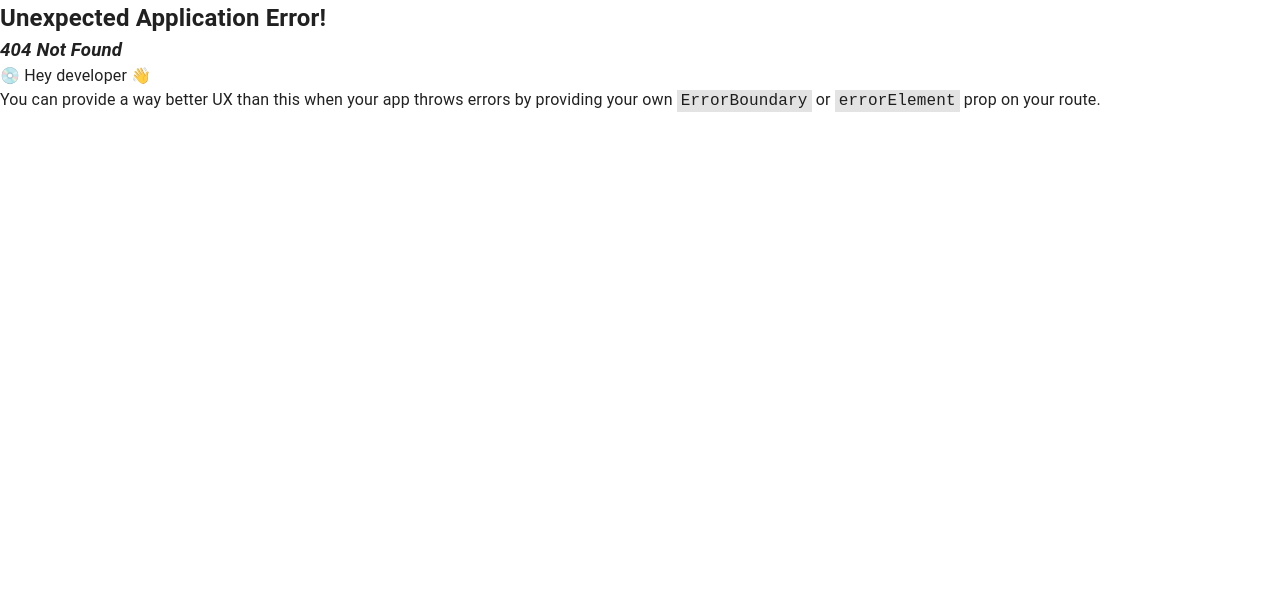
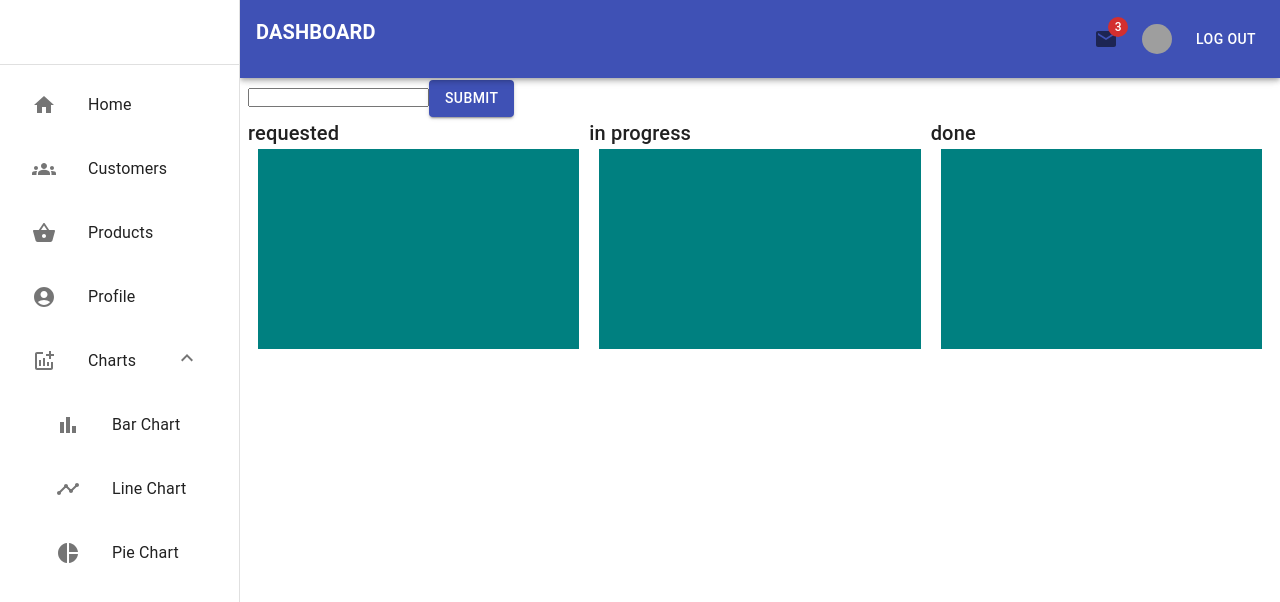
Before and after one commit to junseokoh-hub/react-mui-dashboard, a React (Vite) app: page /kanban in a window 1280 px wide. Before the commit this address had no page. Shown: the top 602 px of the page. Built offline with nearby package versions, Linux system fonts and the light colour scheme; sample sign-in values are in the browser's storage; grey boxes are pictures that could not be loaded.

Commit message:
feat: kanban with dndkit library

```diff
--- a/package.json
+++ b/package.json
@@ -9,6 +9,9 @@
     "preview": "vite preview"
   },
   "dependencies": {
+    "@dnd-kit/core": "^6.0.8",
+    "@dnd-kit/sortable": "^7.0.2",
+    "@dnd-kit/utilities": "^3.2.1",
     "@emotion/react": "^11.10.6",
     "@emotion/styled": "^11.10.6",
     "@mui/icons-material": "^5.11.16",
--- a/src/Router.tsx
+++ b/src/Router.tsx
@@ -3,6 +3,7 @@ import { createBrowserRouter } from "react-router-dom";
 import Layout from "./components/layout/Layout";
 import AuthContextProvider from "./context/AuthContext";
 import LoadingIndicator from "./utils/LoadingIndicator";
+import KanbanPage from "./pages/KanbanPage";
 
 const HomePage = lazy(() => import("./pages/HomePage"));
 const AuthPage = lazy(() => import("./pages/AuthPage"));
@@ -45,6 +46,12 @@ const routerInfo = [
   },
   {
     id: 6,
+    path: "/kanban",
+    element: <KanbanPage />,
+    withAuth: true,
+  },
+  {
+    id: 7,
     path: "/auth",
     element: <AuthPage />,
     withAuth: false,
--- /dev/null
+++ b/src/components/kanban/KanbanContainer.tsx
@@ -0,0 +1,131 @@
+import {
+  DndContext,
+  DragOverlay,
+  closestCorners,
+  useSensor,
+  useSensors,
+  PointerSensor,
+  KeyboardSensor,
+  DragStartEvent,
+  DragOverEvent,
+  DragEndEvent,
+  defaultDropAnimation,
+} from "@dnd-kit/core";
+import { sortableKeyboardCoordinates, arrayMove } from "@dnd-kit/sortable";
+import Box from "@mui/material/Box";
+import Grid from "@mui/material/Grid";
+import KanbanInput from "./kanbanInput";
+import { useState } from "react";
+import { extractSectionKey, initializeKanban } from "../../utils/board";
+import { KanbanSectionsType } from "../../types/kanban";
+import { getPostById } from "../../utils/task";
+import SortablePost from "./SortablePost";
+import KanbanPlate from "./KanbanPlate";
+
+const KanbanContainer = () => {
+  const [kanbanSections, setKanbanSections] = useState<KanbanSectionsType>(
+    initializeKanban([]),
+  );
+  const [activePostId, setActivePostId] = useState<string | null>(null);
+
+  const pointerSensor = useSensor(PointerSensor);
+  const keyboardSensor = useSensor(KeyboardSensor, {
+    coordinateGetter: sortableKeyboardCoordinates,
+  });
+
+  const sensors = useSensors(pointerSensor, keyboardSensor);
+
+  const handleDragStart = (e: DragStartEvent) => {
+    const activeId = e.active.id as string;
+    setActivePostId(activeId);
+  };
+
+  const handleDragOver = (e: DragOverEvent) => {
+    const activeId = e.active.id as string;
+    const overId = e.over?.id as string;
+    const activeKey = extractSectionKey(kanbanSections, activeId);
+    const overKey = extractSectionKey(kanbanSections, overId);
+
+    if (!activeKey || !overKey || activeKey === overKey) {
+      return;
+    }
+
+    setKanbanSections((prev) => {
+      const activePosts = prev[activeKey];
+      const overPosts = prev[overKey];
+      const activeIndex = activePosts.findIndex((item) => item.id === activeId);
+      const overIndex = overPosts.findIndex((item) => item.id !== overId);
+
+      return {
+        ...prev,
+        [activeKey]: [
+          ...prev[activeKey].filter((item) => item.id !== activeId),
+        ],
+        [overKey]: [
+          ...prev[overKey].slice(0, overIndex),
+          prev[activeKey][activeIndex],
+          ...prev[overKey].slice(overIndex, prev[overKey].length),
+        ],
+      };
+    });
+  };
+  const handleDragEnd = (e: DragEndEvent) => {
+    const activeId = e.active.id as string;
+    const overId = e.over?.id as string;
+    const activeKey = extractSectionKey(kanbanSections, activeId);
+    const overKey = extractSectionKey(kanbanSections, overId);
+
+    if (!activeKey || !overKey || activeKey === overKey) {
+      return;
+    }
+
+    const activeIndex = kanbanSections[activeKey].findIndex(
+      (post) => post.id === activeId,
+    );
+    const overIndex = kanbanSections[overKey].findIndex(
+      (post) => post.id === overId,
+    );
+
+    if (activeIndex !== overIndex) {
+      setKanbanSections((prev) => ({
+        ...prev,
+        [overKey]: arrayMove(prev[overKey], activeIndex, overIndex),
+      }));
+    }
+    setActivePostId(null);
+  };
+
+  const activeKey = extractSectionKey(kanbanSections, activePostId as string);
+
+  const post = activePostId
+    ? getPostById(kanbanSections[activeKey as string], activePostId)
+    : null;
+
+  console.log(kanbanSections);
+
+  return (
+    <Box>
+      <KanbanInput setKanbanSections={setKanbanSections} />
+      <DndContext
+        sensors={sensors}
+        collisionDetection={closestCorners}
+        onDragStart={handleDragStart}
+        onDragOver={handleDragOver}
+        onDragEnd={handleDragEnd}
+      >
+        <Grid container>
+          {Object.keys(kanbanSections).map((key) => (
+            <Grid key={key} item sm={4}>
+              <KanbanPlate id={key} title={key} posts={kanbanSections[key]} />
+            </Grid>
+          ))}
+          <DragOverlay dropAnimation={{ ...defaultDropAnimation }}>
+            {post ? <SortablePost post={post} /> : null}
+          </DragOverlay>
+        </Grid>
+      </DndContext>
+    </Box>
+  );
+};
+
+export default KanbanContainer;
--- /dev/null
+++ b/src/components/kanban/KanbanInput.tsx
@@ -0,0 +1,49 @@
+import { Dispatch, SetStateAction, useRef } from "react";
+import Box from "@mui/material/Box";
+import Input from "@mui/material/Input";
+import Button from "../atoms/Button";
+import { KanbanSectionsType, StatusType } from "../../types/kanban";
+
+interface KanbanInputProps {
+  setKanbanSections: Dispatch<SetStateAction<KanbanSectionsType>>;
+}
+
+const KanbanInput = ({ setKanbanSections }: KanbanInputProps) => {
+  const inputRef = useRef<HTMLInputElement | null>(null);
+  const nextId = useRef(0);
+
+  const submitInputClicker = () => {
+    if (inputRef.current) {
+      const newPost = {
+        id: nextId.current.toString(),
+        title: inputRef.current.value,
+        status: "requested" as StatusType,
+      };
+
+      setKanbanSections((prev) => ({
+        ...prev,
+        requested: [...prev["requested"], newPost],
+      }));
+      nextId.current += 1;
+      inputRef.current.value = "";
+    }
+  };
+
+  return (
+    <Box>
+      <input type="text" ref={inputRef} />
+      <Button
+        id="kanban-button"
+        name="kanban-button"
+        type="submit"
+        variant="contained"
+        color="primary"
+        onClick={submitInputClicker}
+      >
+        Submit
+      </Button>
+    </Box>
+  );
+};
+
+export default KanbanInput;
--- /dev/null
+++ b/src/components/kanban/KanbanPlate.tsx
@@ -0,0 +1,47 @@
+import { useDroppable } from "@dnd-kit/core";
+import {
+  SortableContext,
+  verticalListSortingStrategy,
+} from "@dnd-kit/sortable";
+import Box from "@mui/material/Box";
+import Text from "../atoms/Text";
+import SortableItem from "./SortableItem";
+import SortablePost from "./SortablePost";
+import { PostType } from "../../types/kanban";
+
+interface KanbanPlateProps {
+  id: string;
+  title: string;
+  posts: PostType[];
+}
+
+const KanbanPlate = ({ id, title, posts }: KanbanPlateProps) => {
+  const { setNodeRef } = useDroppable({
+    id,
+  });
+  return (
+    <Box>
+      <Text variant="h6">{title}</Text>
+      <SortableContext
+        id={id}
+        items={posts}
+        strategy={verticalListSortingStrategy}
+      >
+        <div
+          ref={setNodeRef}
+          style={{ height: "200px", backgroundColor: "teal", margin: "0 10px" }}
+        >
+          {posts.map((post) => (
+            <Box key={post.id}>
+              <SortableItem id={post.id}>
+                <SortablePost post={post} />
+              </SortableItem>
+            </Box>
+          ))}
+        </div>
+      </SortableContext>
+    </Box>
+  );
+};
+
+export default KanbanPlate;
--- /dev/null
+++ b/src/components/kanban/SortableItem.tsx
@@ -0,0 +1,34 @@
+import { useSortable } from "@dnd-kit/sortable";
+import { CSS } from "@dnd-kit/utilities";
+
+interface SortableItemProps {
+  id: string;
+  children: React.ReactNode;
+}
+
+const SortableItem = ({ id, children }: SortableItemProps) => {
+  const {
+    attributes,
+    listeners,
+    setNodeRef,
+    transform,
+    transition,
+    isDragging,
+  } = useSortable({
+    id,
+  });
+
+  const style = {
+    transform: CSS.Transform.toString(transform),
+    transition,
+    opacity: isDragging ? 0 : 1,
+  };
+
+  return (
+    <div ref={setNodeRef} style={style} {...listeners} {...attributes}>
+      {children}
+    </div>
+  );
+};
+
+export default SortableItem;
--- /dev/null
+++ b/src/components/kanban/SortablePost.tsx
@@ -0,0 +1,12 @@
+import Box from "@mui/material/Box";
+import { PostType } from "../../types/kanban";
+
+interface PostOverlayProps {
+  post: PostType;
+}
+
+const SortablePost = ({ post }: PostOverlayProps) => {
+  return <div style={{ color: "white" }}>{post.title}</div>;
+};
+
+export default SortablePost;
--- /dev/null
+++ b/src/libs/kanban-keys.tsx
@@ -0,0 +1,5 @@
+export const KANBAN_KEYS = {
+  requested: "requested",
+  "in progress": "in progress",
+  done: "done",
+};
--- /dev/null
+++ b/src/pages/KanbanPage.tsx
@@ -0,0 +1,7 @@
+import KanbanContainer from "../components/kanban/KanbanContainer";
+
+const KanbanPage = () => {
+  return <KanbanContainer />;
+};
+
+export default KanbanPage;
--- /dev/null
+++ b/src/types/kanban.ts
@@ -0,0 +1,11 @@
+export type StatusType = "requested" | "in progress" | "done";
+
+export type PostType = {
+  id: string;
+  title: string;
+  status: StatusType;
+};
+
+export type KanbanSectionsType = {
+  [key: string]: PostType[];
+};
--- /dev/null
+++ b/src/utils/board.ts
@@ -0,0 +1,28 @@
+import { KANBAN_KEYS } from "../libs/kanban-keys";
+import { KanbanSectionsType, PostType, StatusType } from "../types/kanban";
+import { getPostsByStatus } from "./task";
+
+export const initializeKanban = (posts: PostType[] = []) => {
+  const kanbanSections: KanbanSectionsType = {};
+
+  Object.keys(KANBAN_KEYS).forEach((key) => {
+    kanbanSections[key] = getPostsByStatus(posts, key as StatusType);
+  });
+
+  return kanbanSections;
+};
+
+export const extractSectionKey = (
+  kanbanSections: KanbanSectionsType,
+  id: string,
+) => {
+  if (id in kanbanSections) {
+    return id;
+  }
+
+  const key = Object.keys(kanbanSections).find((key) =>
+    kanbanSections[key].find((item) => item.id === id),
+  );
+
+  return key;
+};
--- /dev/null
+++ b/src/utils/task.ts
@@ -0,0 +1,9 @@
+import { PostType, StatusType } from "../types/kanban";
+
+export const getPostsByStatus = (posts: PostType[], status: StatusType) => {
+  return posts.filter((post) => post.status === status);
+};
+
+export const getPostById = (posts: PostType[], id: string) => {
+  return posts.find((post) => post.id === id);
+};
```
Also changed, not shown: 1 other file (tests, documents, lock files or other folders).
